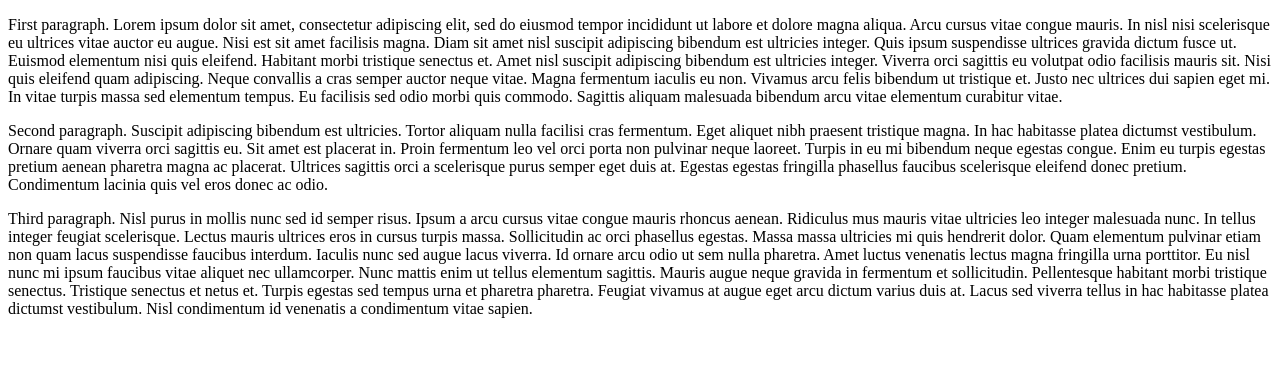
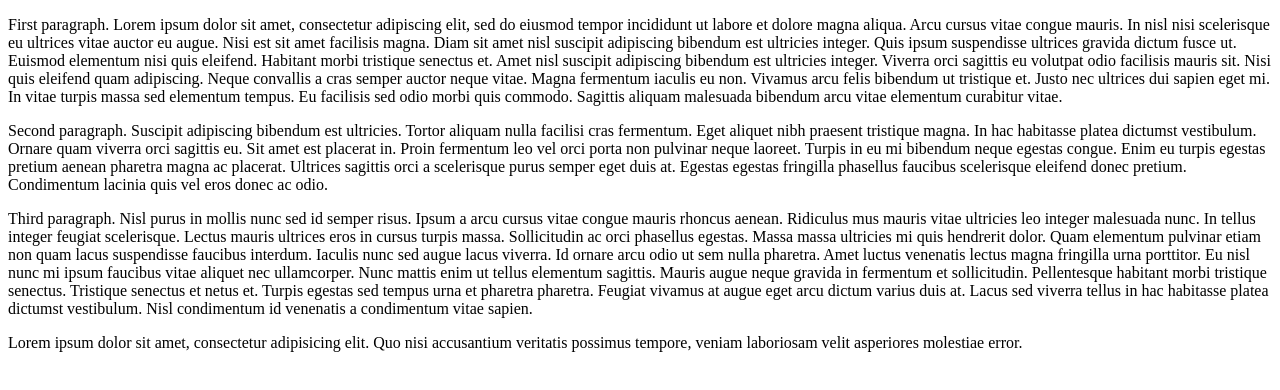
Before and after one commit to GauravKaria/Learning-WebDev, a plain HTML site: page paraf.html in a window 1280 px wide. Drawn offline with Linux system fonts and the light colour scheme.

Commit message:
Add changes

```diff
--- a/paraf.html
+++ b/paraf.html
@@ -33,5 +33,7 @@
             egestas sed tempus urna et pharetra pharetra. Feugiat vivamus at augue eget arcu dictum varius duis at. Lacus sed
             viverra tellus in hac habitasse platea dictumst vestibulum. Nisl condimentum id venenatis a condimentum vitae sapien.
         </p>
+
+        Lorem ipsum dolor sit amet, consectetur adipisicing elit. Quo nisi accusantium veritatis possimus tempore, veniam laboriosam velit asperiores molestiae error.
 </body>
 </html>
```
